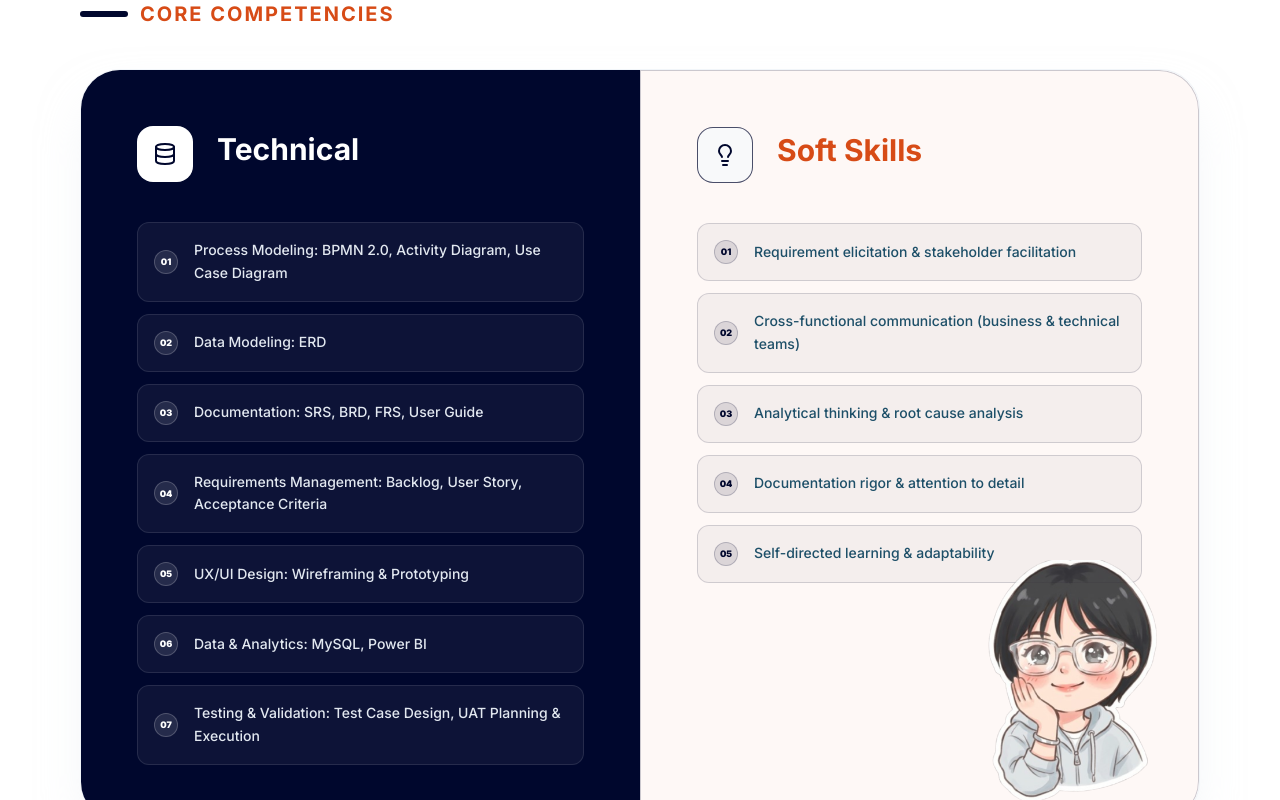
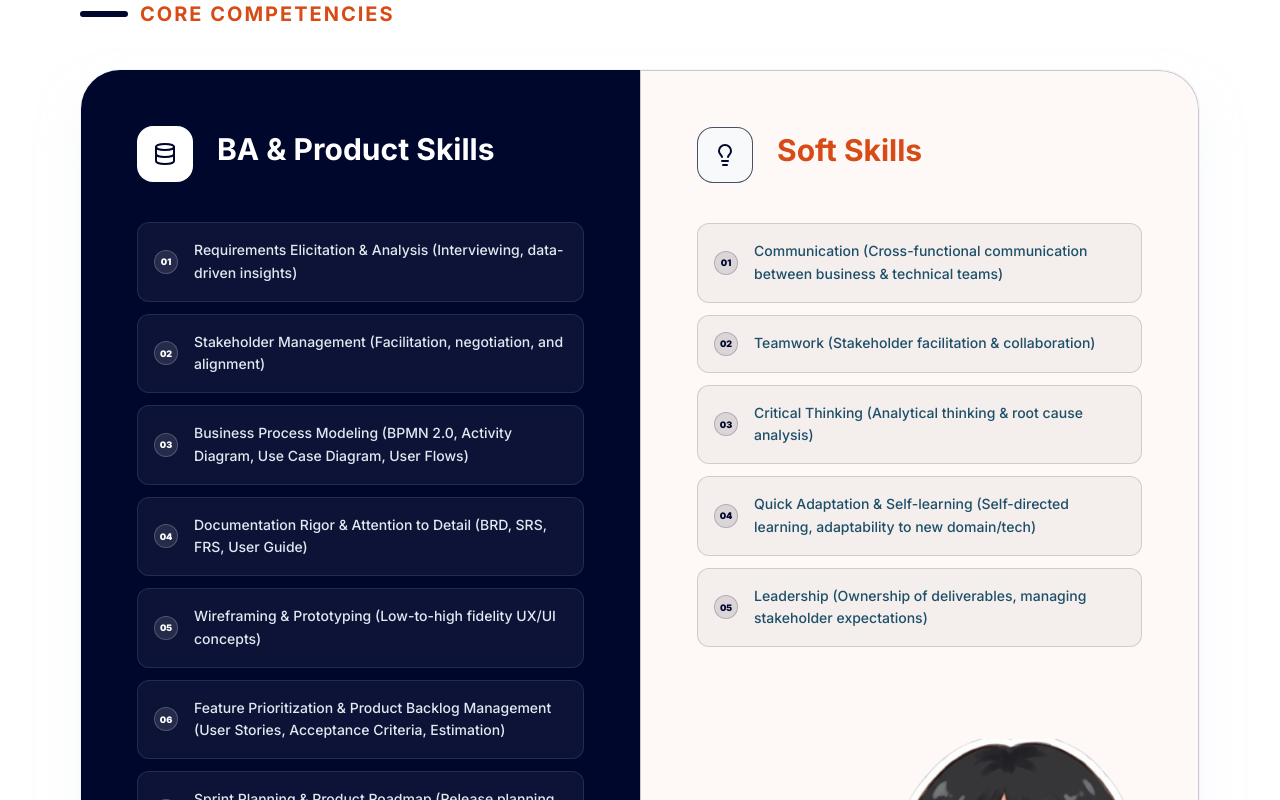
Before and after one commit to ntthuyen11723/portfolioNTTH, a Next.js app: page /experience-skills in a window 1280 px wide. Shown: the part 2560-3360 px from the top of the page. Built offline with nearby package versions, Linux system fonts and the light colour scheme.

Commit message:
update skills

```diff
--- a/src/app/(main)/experience-skills/page.tsx
+++ b/src/app/(main)/experience-skills/page.tsx
@@ -18,7 +18,7 @@ import {
   Database,
   Lightbulb,
 } from "lucide-react";
-import Image  from "next/image";
+import Image from "next/image";
 
 /* ================= DATA: EXPERIENCE ================= */
 
@@ -128,22 +128,25 @@ const TIMELINE_DATA = [
 /* ================= DATA: SKILLS ================= */
 
 const TECHNICAL_STACK = [
-  "Process Modeling: BPMN 2.0, Activity Diagram, Use Case Diagram",
-  "Data Modeling: ERD",
-  "Documentation: SRS, BRD, FRS, User Guide",
-  "Requirements Management: Backlog, User Story, Acceptance Criteria",
-  "UX/UI Design: Wireframing & Prototyping",
-  "Data & Analytics: MySQL, Power BI",
-  "Testing & Validation: Test Case Design, UAT Planning & Execution",
+  "Requirements Elicitation & Analysis (Interviewing, data-driven insights)",
+  "Stakeholder Management (Facilitation, negotiation, and alignment)",
+  "Business Process Modeling (BPMN 2.0, Activity Diagram, Use Case Diagram, User Flows)",
+  "Documentation Rigor & Attention to Detail (BRD, SRS, FRS, User Guide)",
+  "Wireframing & Prototyping (Low-to-high fidelity UX/UI concepts)",
+  "Feature Prioritization & Product Backlog Management (User Stories, Acceptance Criteria, Estimation)",
+  "Sprint Planning & Product Roadmap (Release planning, milestone tracking)",
+  "End-to-End SDLC Delivery (Agile/Scrum mindset, Testing & Validation, Test Case Design, UAT Planning & Execution)",
+  "AI-assisted Requirement Analysis & Documentation (Prompt Engineering for BAs)"
 ];
 
 const SOFT_SKILLS = [
-  "Requirement elicitation & stakeholder facilitation",
-  "Cross-functional communication (business & technical teams)",
-  "Analytical thinking & root cause analysis",
-  "Documentation rigor & attention to detail",
-  "Self-directed learning & adaptability",
+  "Communication (Cross-functional communication between business & technical teams)",
+  "Teamwork (Stakeholder facilitation & collaboration)",
+  "Critical Thinking (Analytical thinking & root cause analysis)",
+  "Quick Adaptation & Self-learning (Self-directed learning, adaptability to new domain/tech)",
+  "Leadership (Ownership of deliverables, managing stakeholder expectations)",
 ];
+
 
 const SKILL_CATEGORIES = [
   {
@@ -151,7 +154,7 @@ const SKILL_CATEGORIES = [
     subtitle: "Design & Modeling",
     icon: Layout,
     desc: "Proficient in using visualization tools to optimize the communication process between Stakeholders and Dev",
-    tags: ["Figma", "Draw.io", "Visio", "Power BI", "GenAI", "Microsoft Office", "Google Workspace", "Notion","Jira","Odoo"],
+    tags: ["Figma", "Draw.io", "Visio", "Power BI", "GenAI", "Microsoft Office", "Google Workspace", "Notion", "Jira", "Odoo"],
   },
 ];
 
@@ -411,7 +414,7 @@ export default function ExperienceAndSkillsPage() {
               <div className="relative z-10 flex flex-col md:flex-row md:items-center gap-6">
                 <IconBox icon={Database} className="bg-white shadow-none text-[#00072D]" />
                 <div>
-                  <h4 className="text-3xl font-bold text-white leading-tight mb-2">Technical </h4>
+                  <h4 className="text-3xl font-bold text-white leading-tight mb-2"> BA & Product Skills </h4>
                   {/* <p className="text-slate-300 font-medium text-sm">Nền tảng kỹ thuật và công cụ xử lý dữ liệu.</p> */}
                 </div>
               </div>
@@ -424,7 +427,7 @@ export default function ExperienceAndSkillsPage() {
               </div>
             </div>
 
- {/* Cột phải: Soft Skills (Light Theme) */}
+            {/* Cột phải: Soft Skills (Light Theme) */}
             {/* Thêm 'relative' và 'overflow-hidden' vào container cha */}
             <div className="relative overflow-hidden p-10 md:p-14 flex flex-col border border-[#00072D]/20 rounded-r-[2.5rem] bg-[#d7491609] space-y-10">
 
@@ -445,7 +448,7 @@ export default function ExperienceAndSkillsPage() {
 
               {/* HÌNH ẢNH CHIBI GÓC DƯỚI PHẢI */}
               {/* Thay đổi: z-20 (đè lên text), bottom-5, w/h +10pt dùng hàm calc() */}
-              <div className="absolute bottom-5 right-0 w-[calc(12rem)] h-[calc(15rem)] md:w-[calc(15rem)] md:h-[calc(15rem)] z-20 pointer-events-none opacity-90">
+              <div className="absolute bottom-5 right-0 w-[calc(18rem)] h-[calc(18rem)] md:w-[calc(22rem)] md:h-[calc(22rem)] z-20 pointer-events-none opacity-100">
                 <Image
                   src="/mechibi.png"
                   alt="Chibi Avatar"
@@ -459,7 +462,7 @@ export default function ExperienceAndSkillsPage() {
         </div>
 
         {/* SKILL CATEGORIES (Analysis Tools & Business Analysis) */}
-       <div className="">
+        <div className="">
           {SKILL_CATEGORIES.map((item) => (
             <motion.div
               key={item.title}
```
